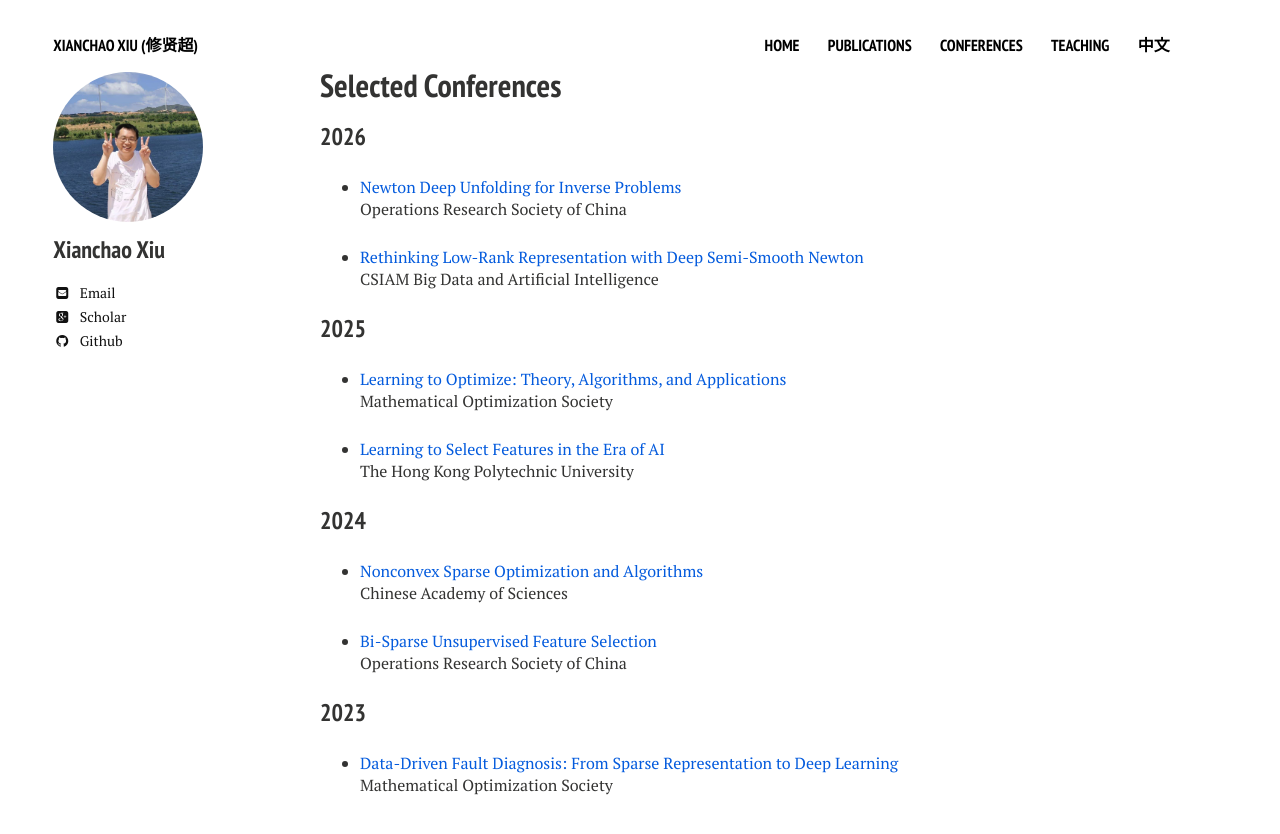
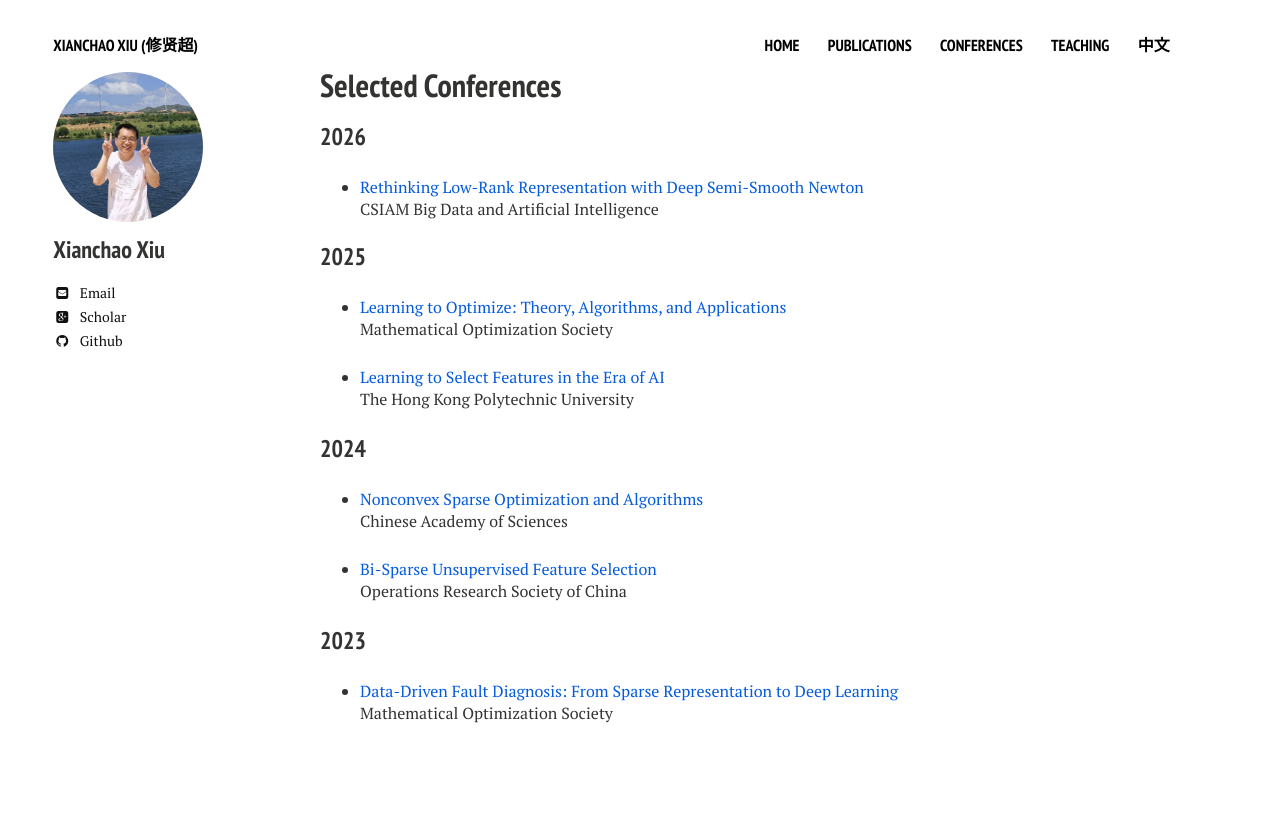
Before and after one commit to xianchaoxiu/xianchaoxiu.github.io, a Jekyll site: the page built from conferences/index.md, in a window 1280 px wide. Shown: the top 834 px of the page. Built offline with Jekyll 4.4.1, drawn with Linux system fonts in a browser that asks for light colours; nearby versions of some CDN libraries.

Commit message:
Update index.md

```diff
--- a/conferences/index.md
+++ b/conferences/index.md
@@ -8,9 +8,6 @@ share: false
 ---
 
 ### 2026
-
-* <a href="../conferences/2026-ORSC.pdf" class="textlink" target="_blank"> Newton Deep  Unfolding for Inverse Problems </a> <br>
-Operations Research Society of China <br>
 
 * <a href="../conferences/2026-BDAI.pdf" class="textlink" target="_blank"> Rethinking Low-Rank Representation with Deep Semi-Smooth Newton</a>  <br>
 CSIAM Big Data and Artificial Intelligence <br>
```
